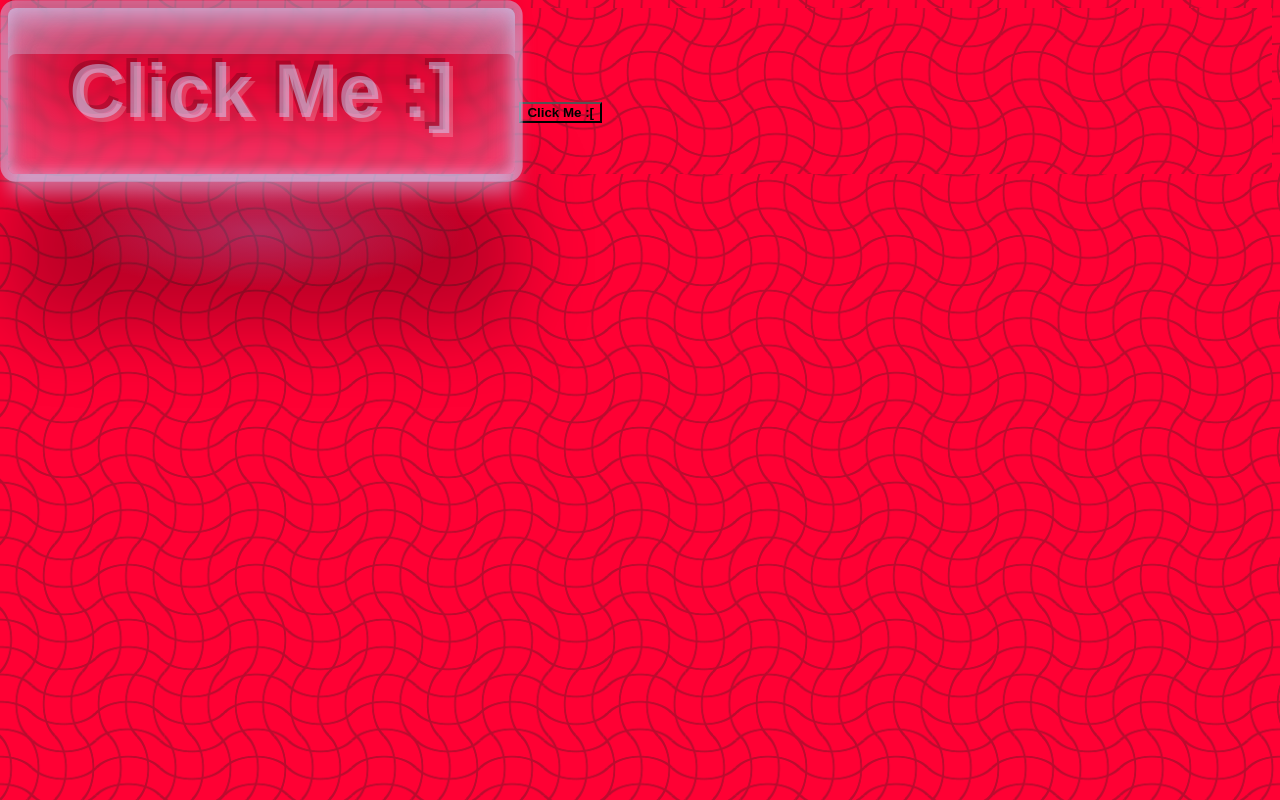
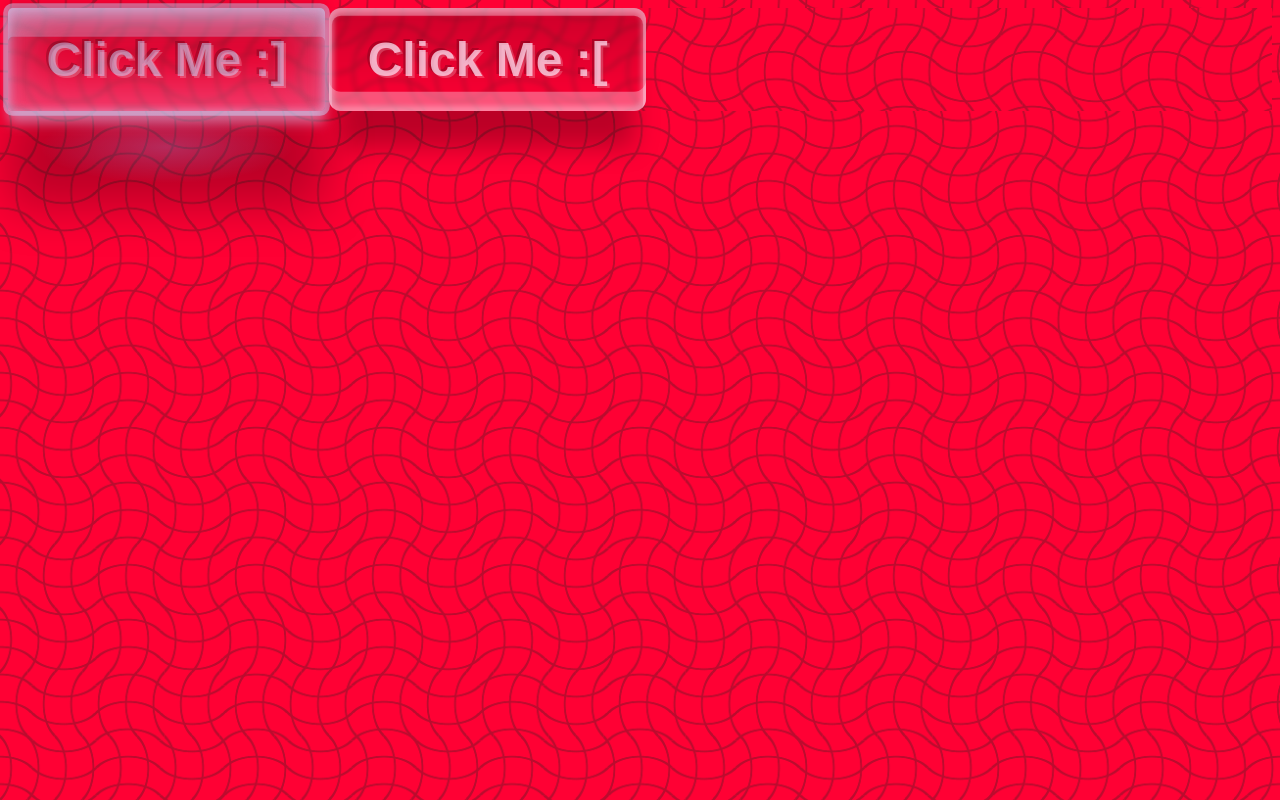
Before and after one commit to MDJAmin/glassy-buttons-glassmorphism-ui-css, a plain HTML site: page index.html in a window 1280 px wide. Drawn offline with Linux system fonts and the light colour scheme.

Commit message:
add style to sad glassy btn

```diff
--- a/css/style.css
+++ b/css/style.css
@@ -37,6 +37,8 @@
   --l: 90%;
 }
 
+/*happy glassy btn*/
+
 .glassy-happy {
   all: unset;
   text-align: center;
@@ -45,8 +47,7 @@
   background-color: #0000;
   border-radius: 0.1em;
   background-image: linear-gradient(#0003, #0000);
-  font-family: "Bowlby One SC", sans-serif;
-  font-size: 6vw;
+  font-size: 3em;
   color: hsl(var(--h) var(--s) var(--l)/0.5);
   text-shadow: 0.05em 0.05em 0 #fff3, -0.05em -0.05em 0 #0003;
   box-shadow: 0 -0.125em 0.25em #0002, 0 0.25em 0.25em hsl(var(--h) var(--s) var(--l)/0.5), 0 0 0 0.1em hsl(var(--h) var(--s) var(--l)/0.5), 0 0.175em 0.3em hsl(var(--h) var(--s) var(--l)/0.5) inset, 0 -0.025em 0.175em hsl(var(--h) var(--s) var(--l)/0.4) inset, 0 -0.25em 1em 0.3em hsl(var(--h) var(--s) var(--l)/0.3) inset, 0 0.6em 0 hsl(var(--h) var(--s) var(--l)/0.3) inset, 0 2em 1em #0004;
@@ -79,3 +80,35 @@
 .glassy-happy:active:after {
   background-position: -50% 0%;
 }
+
+/*sad glassy btn*/
+
+
+.glassy-sad {
+  all: unset;
+  --h: 333;
+  text-align: center;
+  transition: 0.2s ease-in-out;
+  padding: 0.5em 0.8em;
+  background-color: #0000;
+  background-image: linear-gradient(#0003, #0000);
+  font-size: 3em;
+  color: hsl(var(--h) var(--s) var(--l)/0.8);
+  text-shadow: 0.05em 0.05em 0 #fff3, -0.05em -0.05em 0 #0003;
+  border-radius: 0.25em;
+  box-shadow: inset 0 0.1em 0 0.06em hsl(var(--h) var(--s) var(--l)/0.4), inset 0 0 0.1em 0.1em hsl(var(--h) var(--s) var(--l)/0.4), 0 -0.4em 0 hsl(var(--h) var(--s) var(--l)/0.4) inset, 0 1em 0.5em -0.25em #0004;
+  backdrop-filter: blur(0.05em);
+  position: relative;
+}
+.glassy-sad:active {
+  backdrop-filter: blur(0.02em);
+  box-shadow: inset 0 0.1em 0 0.06em hsl(var(--h) var(--s) var(--l)/0.4), inset 0 0 0.1em 0.1em hsl(var(--h) var(--s) var(--l)/0.4), 0 -0.4em 0 hsl(var(--h) var(--s) var(--l)/0.4) inset, 0 0.7em 0.5em -0.25em #0004;
+  translate: 0 0.1em;
+}
+.glassy-sad:before {
+  position: absolute;
+  z-index: -1;
+  content: "";
+  inset: 0.2em;
+  opacity: 0.5;
+}
```
